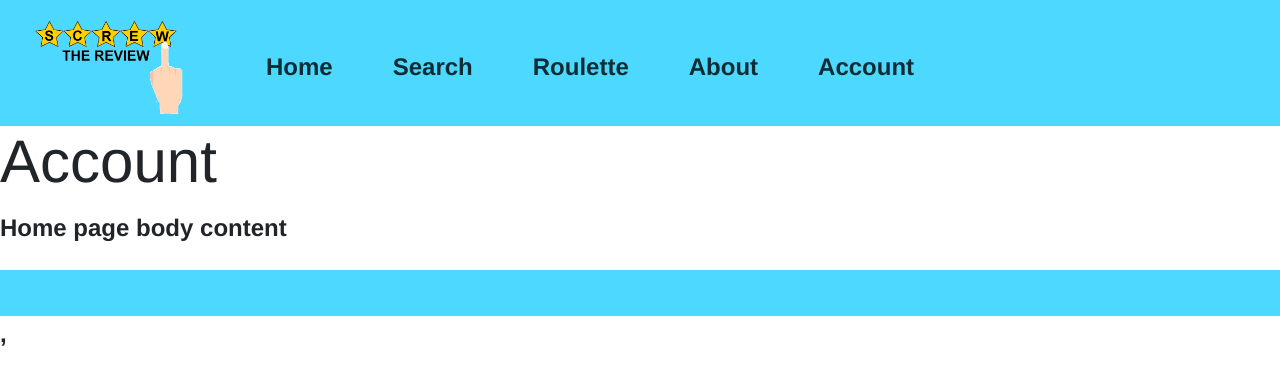
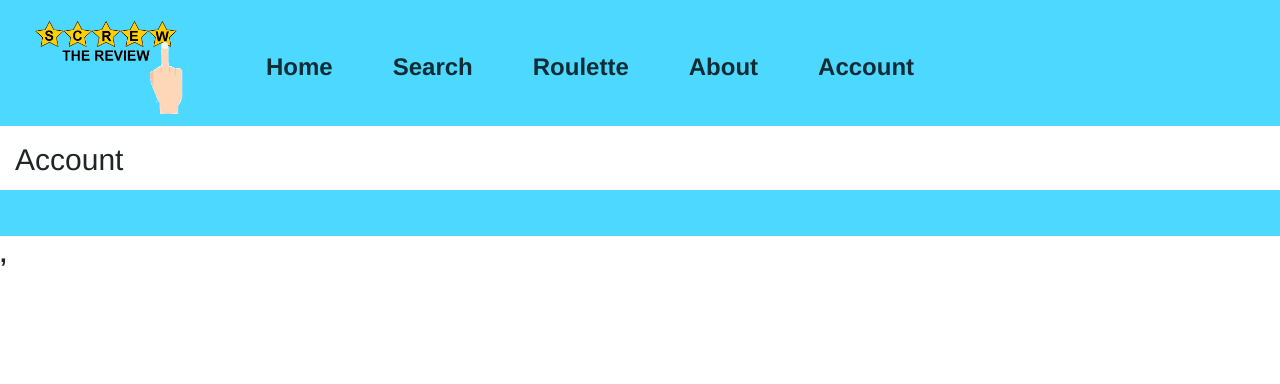
Before and after one commit to mackenzieleach/screwthereview, a React (Create React App) app: page /account in a window 1280 px wide. Shown: the top 384 px of the page. Built offline with nearby package versions, Linux system fonts and the light colour scheme.

Commit message:
Tracking down footer bug

```diff
--- a/src/Account.js
+++ b/src/Account.js
@@ -1,12 +1,19 @@
 import React, { Component } from 'react';
+import Container from 'react-bootstrap/Container'
+import Row from 'react-bootstrap/Row'
+import Col from 'react-bootstrap/Col'
 
 class Account extends Component {
     render() {
         return (
-            <div>
-                <h1>Account</h1>
-                <p>Home page body content</p>
-            </div>
+            <Container fluid id="accoun t-container">
+                <Row>
+                    <Col>
+                    <h5>Account</h5>
+
+                    </Col>
+                </Row >
+            </Container >
         );
     }
 }
--- a/src/App.css
+++ b/src/App.css
@@ -64,7 +64,7 @@
   width: 70%
 }
 
-#home-container {
+#home-container, #account-container {
   width: 100%;
   height: 100%;
 }
--- a/src/Footer.js
+++ b/src/Footer.js
@@ -1,3 +1,4 @@
+
 import styled from 'styled-components'
 
 function Footer() {
```
